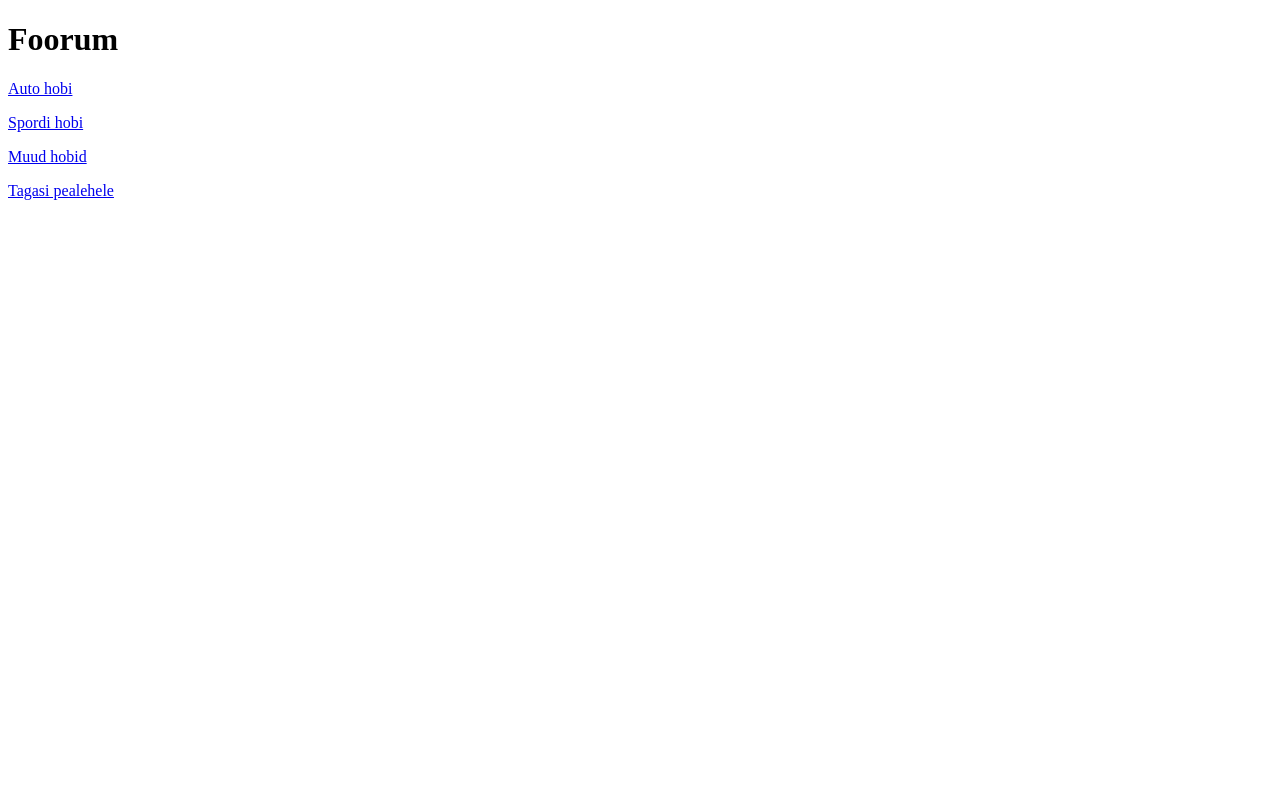
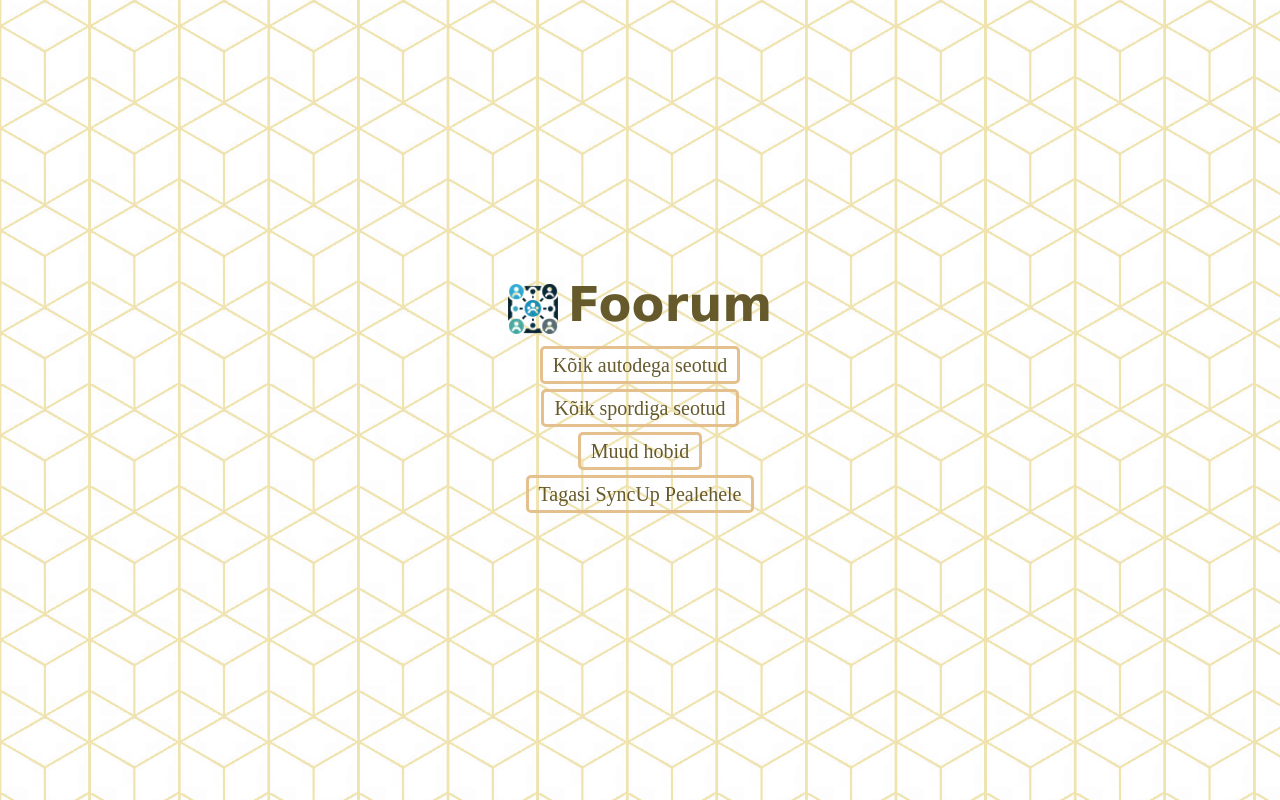
Before and after one commit to Kaffite/SyncUp, a plain HTML site: page foorum.html in a window 1280 px wide. Drawn offline with Linux system fonts and the light colour scheme.

Commit message:
Foorumi lehe muutmine

```diff
--- a/foorum.html
+++ b/foorum.html
@@ -3,18 +3,20 @@
 <head>
     <meta charset="UTF-8">
     <title>SyncUp foorum</title>
+    <link rel="stylesheet" type="text/css" href= "style.css">
 </head>
 <body>
-
-    <h1>Foorum</h1>
-
-    <p><a href="autod.html">Auto hobi</a></p>
-
-    <p><a href="sport.html">Spordi hobi</a></p>
-
-    <p><a href="muud.html">Muud hobid</a></p>
-
-    <p><a href="SyncUp.html">Tagasi pealehele</a></p>
-
+    <div class="foorum">
+        <div class="pealkiri">
+            <img src="logo.png" alt="Logo" class="logo" width="50px" height="50px">
+            <h1 class="nimi">Foorum</h1>
+        </div>
+        <div class="sisu">
+            <p><a href="autod.html">Kõik autodega seotud</a></p>
+            <p><a href="sport.html">Kõik spordiga seotud</a></p>
+            <p><a href="muud.html">Muud hobid</a></p>
+            <p><a href="SyncUp.html">Tagasi SyncUp Pealehele</a></p>
+        </div>
+    </div>
 </body>
 </html>
--- a/style.css
+++ b/style.css
@@ -11,6 +11,12 @@
 }
 
 .pealeht {
+    text-align: center;
+    width: 80%;
+    max-width: 800px;
+}
+
+.foorum {
     text-align: center;
     width: 80%;
     max-width: 800px;
```
Also changed, not shown: SyncUp.html (+1 -3 lines).
